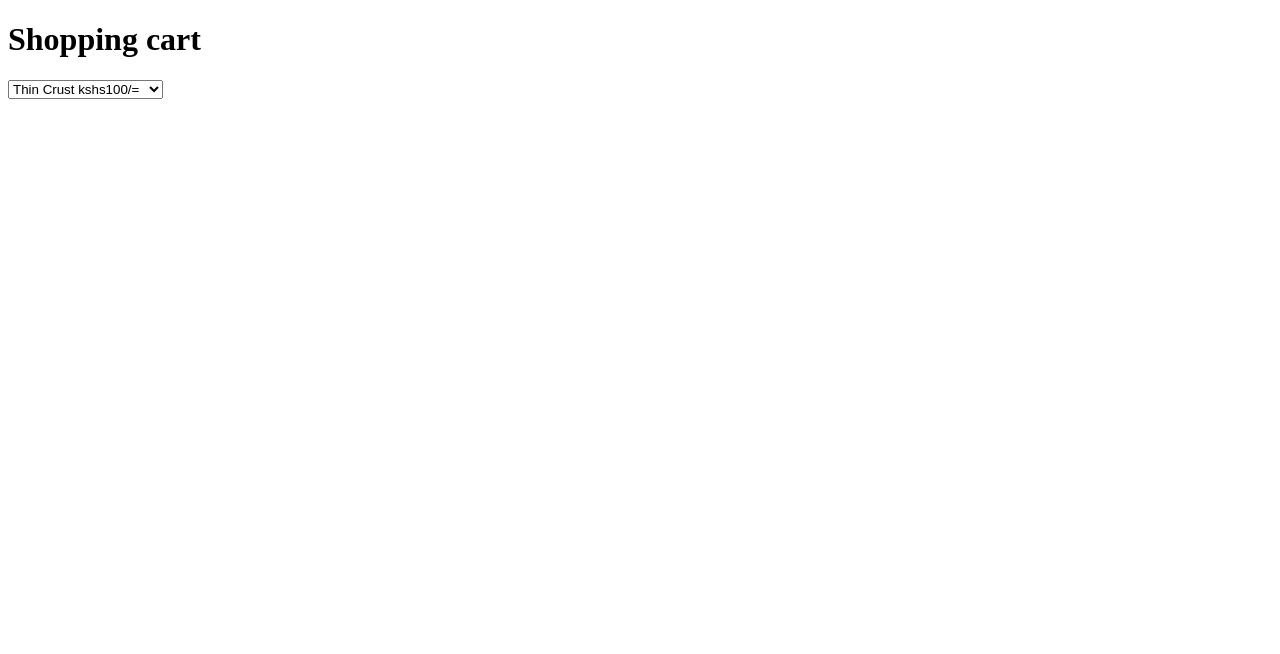
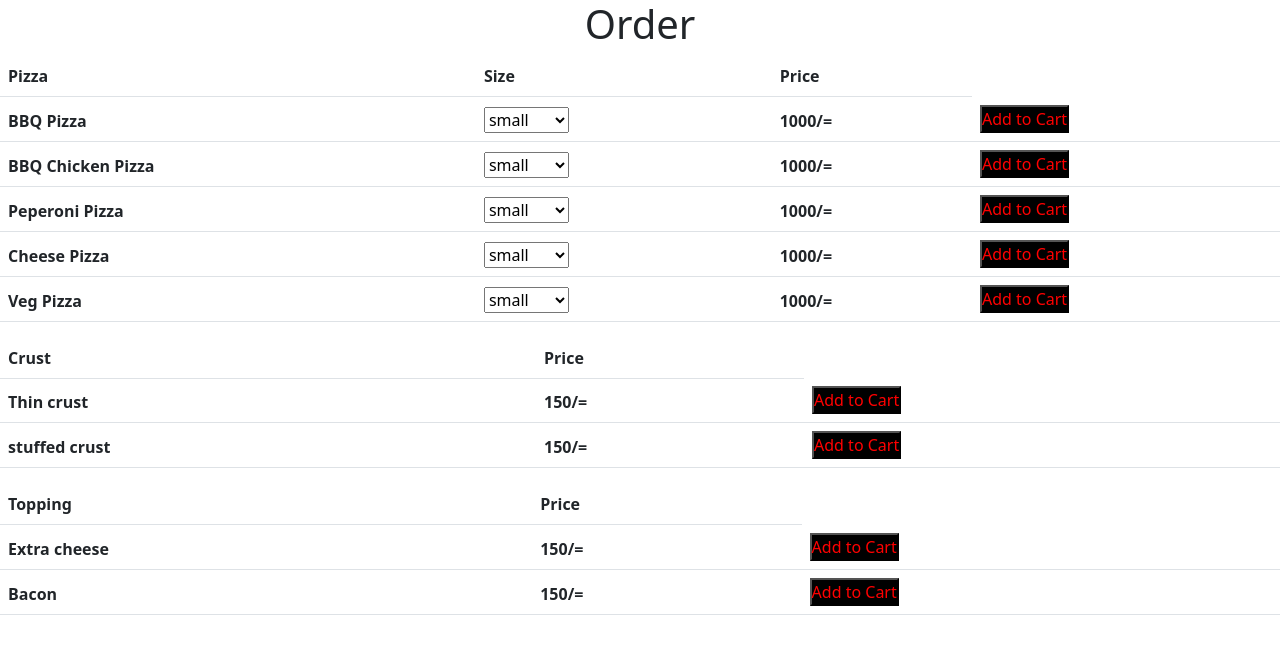
Before and after one commit to SeraOrina/Pizza-Castle, a plain HTML site: page order.html in a window 1280 px wide. Drawn offline with Linux system fonts and the light colour scheme.

Commit message:
feature;add order tables

```diff
--- a/order.html
+++ b/order.html
@@ -5,17 +5,118 @@
     <meta http-equiv="X-UA-Compatible" content="IE=edge">
     <meta name="viewport" content="width=device-width, initial-scale=1.0">
     <title>Order</title>
+    <link  href= "/css/bootstrap.css"rel="stylesheet">
+    <link href="/css/styles.css" rel="stylesheet">
 </head>
 <body>
-    <div class="container">
-        <h1>Shopping cart</h1>
-        <div class="cart">
-            <select>
-                <option>Thin Crust kshs100/=</option>
-                <option> Thick Crust kshs100/=</option>
-            </select>
+    <h1>Order</h1>
+    <div container-fluid>
+        <div class="table-responsive">
+            <table class="table">
+                <thead>
+                    <tr>
+                        <th>Pizza</th>
+                        <th>Size</th>
+                        <th> Price</th>
+
+                    </tr>
+                <tr>
+                    <th>BBQ Pizza</th>
+                    <th><select>
+                        <option>small</option>
+                        <option> Medium</option>
+                        <option> Large</option>
+                    </select></th>
+                    <th>1000/=</th>
+                    <th><button id="btn">Add to Cart</button></th>
+                </tr>
+                <tr>
+                    <th>BBQ Chicken Pizza</th>
+                    <th><select>
+                        <option>small</option>
+                        <option> Medium</option>
+                        <option> Large</option>
+                    </select></th>
+                    <th>1000/=</th>
+                    <th> <button id="btn">Add to Cart</button></th>
+                </tr>
+                <tr>
+                    <th>Peperoni Pizza</th>
+                    <th><select>
+                        <option>small</option>
+                        <option> Medium</option>
+                        <option> Large</option>
+                    </select></th>
+                    <th>1000/=</th>
+                    <th> <button id="btn">Add to Cart</button></th>
+                </tr>
+                   <tr>
+                    <th>Cheese Pizza</th>
+                    <th><select>
+                        <option>small</option>
+                        <option> Medium</option>
+                        <option> Large</option>
+                    </select></th>
+                    <th>1000/=</th>
+                    <th><button id="btn">Add to Cart</button></th>
+                   </tr>
+                   <tr>
+                    <th>Veg Pizza</th>
+                   <th><select>
+                    <option>small</option>
+                    <option> Medium</option>
+                    <option> Large</option>
+                </select></th>
+                <th>1000/=</th>
+                <th><button id="btn">Add to Cart</button></th>
+                </tr>
+                </thead>
+            </table>
         </div>
+        </div>
+       <div>
+        <div container-fluid>
+            <div class="table-responsive">
+                <table class="table">
+                    <thead>
+                        <tr>
+                            <th>Crust</th>
+                            <th> Price</th>
+                        </tr>
+                        <tr>
+                            <th>Thin crust </th>
+                            <th> 150/=</th>
+                            <th><button id="btn">Add to Cart</button></th>
 
-    </div>
+                        </tr>
+                        <tr>
+                            <th>stuffed crust</th>
+                            <th> 150/=</th>
+                            <th><button id="btn">Add to Cart</button></th>
+                        </tr>
+                        </thead>
+                        </table>
+                        </div>
+                        <div>
+                            <div container-fluid>
+                                <div class="table-responsive">
+                                    <table class="table">
+                                        <thead>
+                                            <tr>
+                                                <th>Topping </th>
+                                                <th> Price</th>
+                                            </tr>
+                                            <tr>
+                                                <th>Extra cheese  </th>
+                                                <th> 150/=</th>
+                                                <th><button id="btn">Add to Cart</button></th>
+
+                                            </tr>
+                                            <tr>
+                                                <th>Bacon</th>
+                                                <th> 150/=</th>
+                                                <th><button id="btn">Add to Cart</button></th>
+                                            </tr>
+
 </body>
 </html>
```
Also changed, not shown: form.html (+0 -6 lines).
